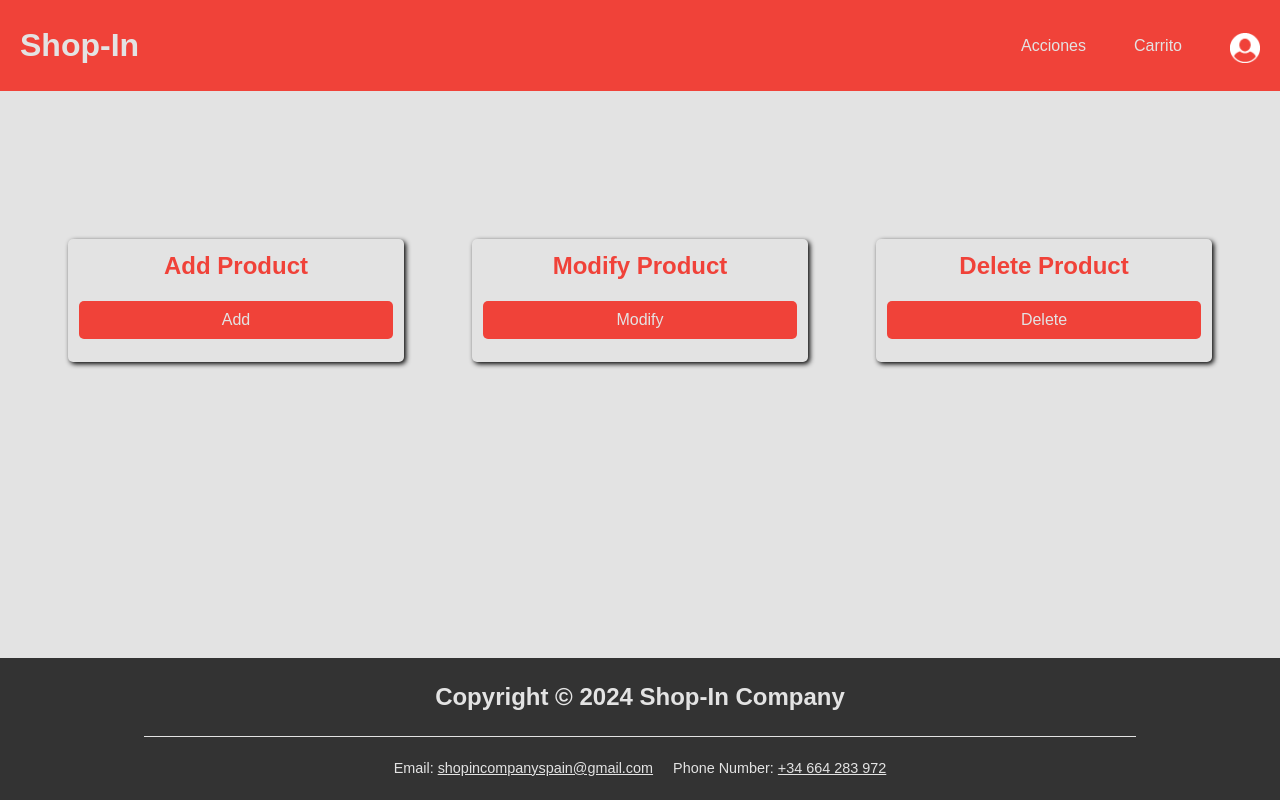
After one commit to GitKub3r/TiendaOnline-EntornoServidor, a PHP site: page /Vista/action-menu.php in a window 1280 px wide. The commit adds this page. Run offline with PHP 8.4, Linux system fonts and the light colour scheme; the visitor is signed in with stand-in values (Sample User, id 1).

Commit message:
Vistas generales y acciones

```diff
--- /dev/null
+++ b/Vista/action-menu.php
@@ -0,0 +1,62 @@
+<!DOCTYPE html>
+<html lang="en">
+<head>
+  <meta charset="UTF-8">
+  <title>Shop-in</title>
+  <link rel="stylesheet" href="estilos/style.css">
+  <link rel="stylesheet" href="estilos/main-header.css">
+  <link rel="stylesheet" href="estilos/main-footer.css">
+    <link rel="stylesheet" href="estilos/main-content.css">
+    <link rel="stylesheet" href="estilos/actions.css">
+  <link rel="stylesheet" href="estilos/products.css">
+  <link rel="stylesheet" href="estilos/button.css">
+</head>
+<body>
+<header class="main-header">
+  <a href="index.php">
+    <h1>Shop-In</h1>
+  </a>
+
+  <nav class="main-header-menu">
+    <a href="" class="link">Acciones</a>
+    <a href="" class="link">Carrito</a>
+
+    <?php
+        session_start();
+
+        if (isset($_SESSION["logged"])) {
+            print "<a href='profile.php' class='pfp-image'><img alt='pfp' src='../Recursos/Imagenes/pfp-white.png'/></a>";
+        } else {
+            print "<a class='link' href='signin-page.php'>Log In</a>";
+        }
+    ?>
+  </nav>
+</header>
+
+<div class="main-content">
+  <form action="add-product.php" method="POST" class="action-box">
+    <h2>Add Product</h2>
+    <button type="submit" value="agregar" name="action-button">Add</button>
+  </form>
+  <form action="update-product.php" method="POST" class="action-box">
+    <h2>Modify Product</h2>
+    <button type="submit" value="modificar" name="action-button">Modify</button>
+  </form>
+  <form action="delete-product.php" method="POST" class="action-box">
+    <h2>Delete Product</h2>
+    <button type="submit" value="eliminar" name="action-button">Delete</button>
+  </form>
+</div>
+
+<footer class="main-footer">
+  <h2>Copyright &copy; 2024 Shop-In Company</h2>
+
+  <hr>
+
+  <div class="main-footer-contact">
+    <span>Email: <u>shopincompanyspain@gmail.com</u></span>
+    <span>Phone Number: <u>+34 664 283 972</u></span>
+  </div>
+</footer>
+</body>
+</html>
--- /dev/null
+++ b/Vista/add-product.php
@@ -0,0 +1 @@
+<?php
--- /dev/null
+++ b/Vista/delete-product.php
@@ -0,0 +1 @@
+<?php
--- /dev/null
+++ b/Vista/estilos/actions.css
@@ -0,0 +1,14 @@
+.main-content {
+    width: 100%;
+    display: flex;
+    flex-direction: row;
+    justify-content: space-evenly;
+    margin: auto;
+}
+
+.action-box {
+    width: 25%;
+    padding: .5rem;
+    border-radius: 5px;
+    box-shadow: 2px 2px 5px black;
+}
--- a/Vista/estilos/products.css
+++ b/Vista/estilos/products.css
@@ -21,7 +21,19 @@
     font-weight: bold;
 }
 
- hr {
+.product-label {
+    color: var(--pastel-red);
+}
+
+.local {
+    color: var(--dark-gray);
+}
+
+.sale {
+    color: var(--pastel-orange);
+}
+
+.product hr {
      width: 100%;
      padding: 1px;
      background-color: black;
--- a/Vista/estilos/variables.css
+++ b/Vista/estilos/variables.css
@@ -1,6 +1,7 @@
 :root {
     --pastel-red: #f04239;
     --pastel-red-contrast: #e9271c;
+    --pastel-orange: #ff8528;
     --soft-white: #e3e3e3;
     --light-white: #eaeaea; /* Nuevo color blanco más claro para el fondo del formulario */
     --dark-gray: #333333;
--- a/Vista/profile.php
+++ b/Vista/profile.php
@@ -29,7 +29,7 @@
     </a>
 
     <nav class="main-header-menu">
-        <a href="" class="link">Acciones</a>
+        <a href="action-menu.php" class="link">Acciones</a>
         <a href="" class="link">Carrito</a>
 
         <?php
--- /dev/null
+++ b/Vista/update-product.php
@@ -0,0 +1 @@
+<?php
```
Also changed, not shown: Vista/index.php (+11 -3 lines).
